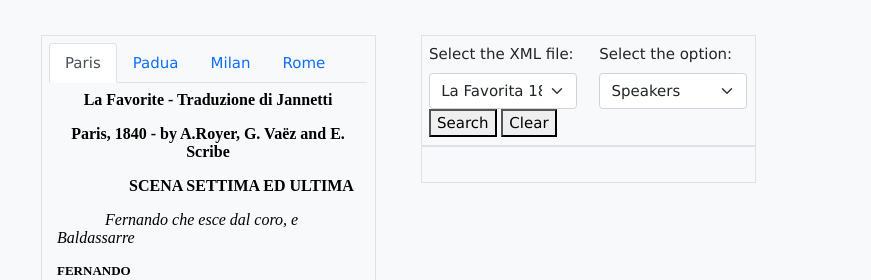
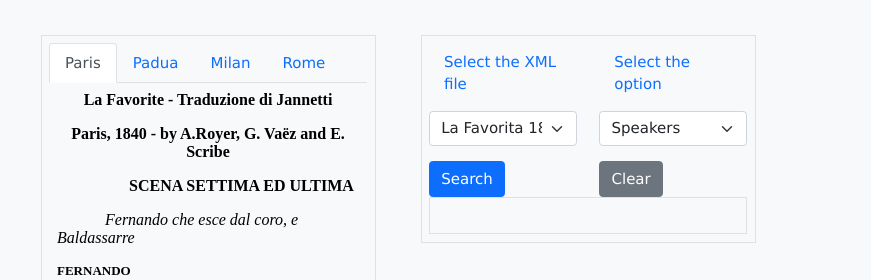
Before and after one commit to SleepingSteven/Binocoli, a plain HTML site: page pagine/favorita.html in a window 1280 px wide. Shown: the part 158-438 px from the top of the page, 432-1303 px from the left, 871 px wide, since content can reach past the window. Drawn offline with nearby package versions, Linux system fonts and the light colour scheme.

Commit message:
Update favorita.html

```diff
--- a/pagine/favorita.html
+++ b/pagine/favorita.html
@@ -9,7 +9,7 @@
     <title>La Favorita</title>
       <style>
   #results {
-    max-height: 353px; /* Altezza massima del riquadro */
+    max-height: 320px; /* Altezza massima del riquadro */
     overflow-y: auto; /* Abilita lo scrolling verticale se necessario */
     padding: 10px; /* Spaziatura interna per i risultati */
   }
@@ -204,7 +204,7 @@
           <!-- <label for="xmlFiles">Select the XML file:</label> -->
           <div class="row">
           <div class="col-6">
-            <label for="xmlFiles" class="form-label">Select the XML file:</label>
+            <label for="xmlFiles" class="form-label nav-link">Select the XML file</label>
             <select id="xmlFiles" class="form-select">
             <option value="favorita_1840_parigi.xml">La Favorita 1840, Paris</option>
             <option value="favorita_1842_padova.xml">La Favorita 1842, Padua</option>
@@ -217,7 +217,7 @@
           <!-- <label for="options">Select the option:</label> -->
           <div class="col-6">
 
-            <label for="options" class="form-label">Select the option:</label>
+            <label for="options" class="form-label nav-link">Select the option</label>
             <select id="options" class="form-select"><!-- Scelta predefinita -->
             <option value="speaker">Speakers</option>
             <option value="stage">Stage directions</option>
@@ -227,10 +227,15 @@
           </div>
           </div>
 
-          <button onclick="searchXPath()">Search</button>
-          <button onclick="clearResults()">Clear</button>
-          <br>
+          <div class="row mt-3">
+            <div class="col-6">
+              <button class="btn btn-primary" onclick="searchXPath()">Search</button>
+            </div>
+            <div class="col-6">
+              <button class="btn btn-secondary" onclick="clearResults()">Clear</button>
+            </div>
           </div>
+
          <div class="p-2 border bg-light">
           <div id="results">
             <div id="column1" style="float: left; width: 33%;"></div>
```
